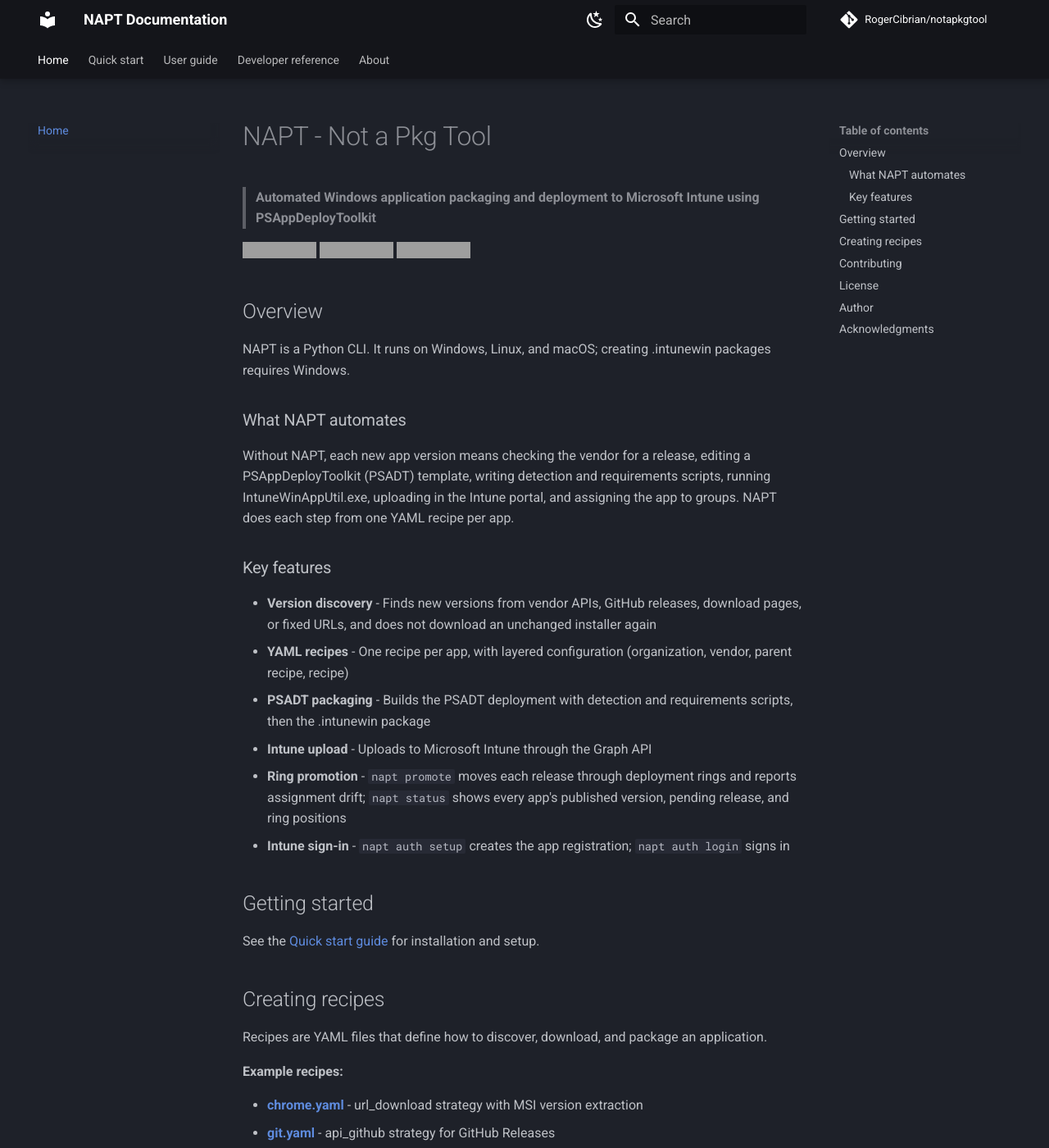
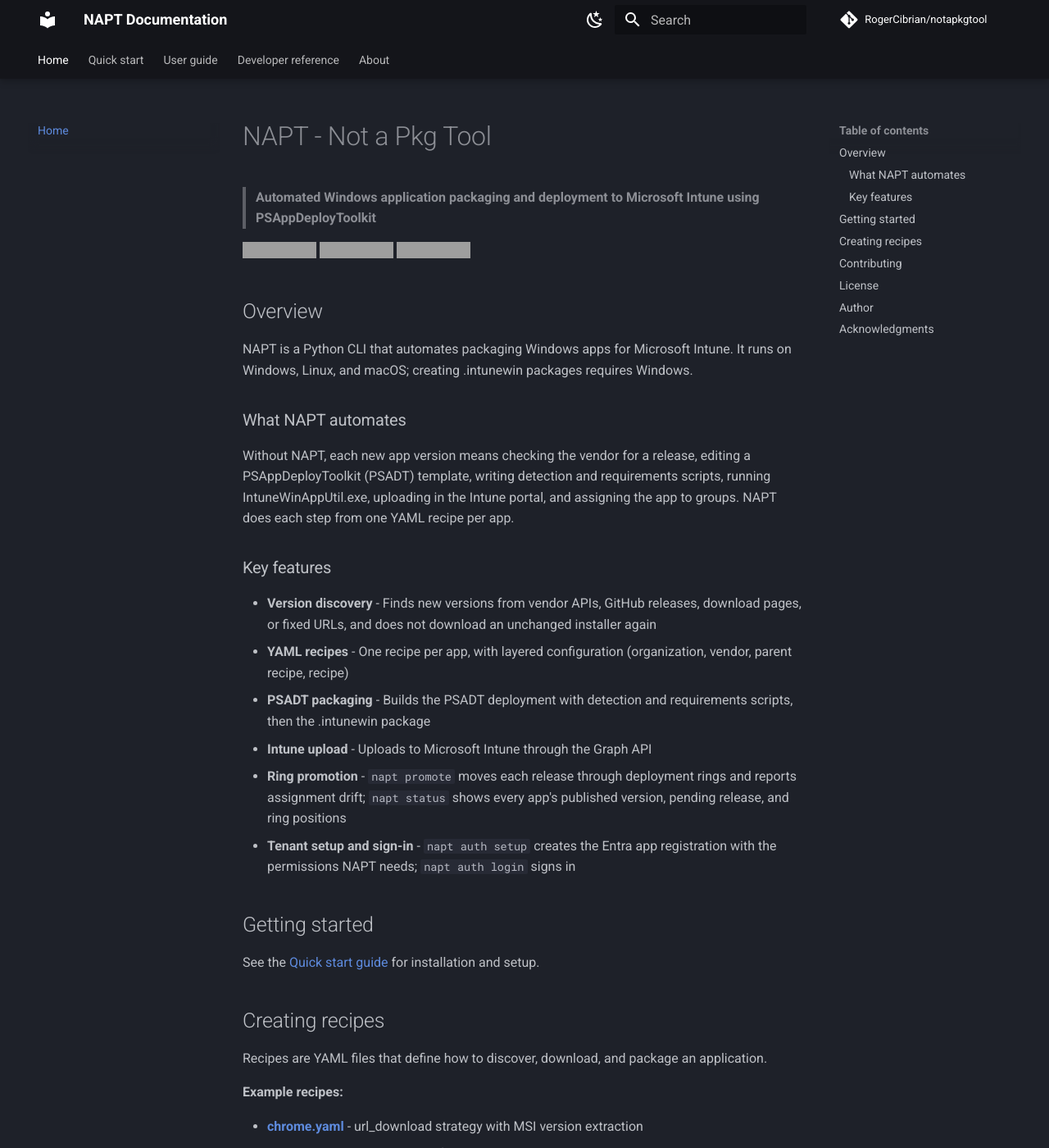
Before and after one commit to RogerCibrian/notapkgtool, an MkDocs documentation site: the page built from docs/index.md, in a window 1280 px wide and 1400 px high. Shown: the whole window at 82% size. Built offline with MkDocs 1.6.1 and Material for MkDocs 9.7.7, drawn with Linux system fonts in a browser that asks for light colours; comment, search, counter and statistics services are not loaded; grey boxes are pictures that could not be loaded.

Commit message:
docs: Say what NAPT automates and what napt auth sets up

```diff
--- a/docs/index.md
+++ b/docs/index.md
@@ -8,7 +8,8 @@
 
 ## Overview
 
-NAPT is a Python CLI.
+NAPT is a Python CLI that automates packaging Windows apps for Microsoft
+Intune.
 It runs on Windows, Linux, and macOS; creating .intunewin packages requires
 Windows.
 
@@ -33,8 +34,8 @@
 - **Ring promotion** - `napt promote` moves each release through deployment
   rings and reports assignment drift; `napt status` shows every app's
   published version, pending release, and ring positions
-- **Intune sign-in** - `napt auth setup` creates the app registration;
-  `napt auth login` signs in
+- **Tenant setup and sign-in** - `napt auth setup` creates the Entra app
+  registration with the permissions NAPT needs; `napt auth login` signs in
 
 ## Getting started
 
```
Also changed, not shown: README.md (+4 -3 lines).
